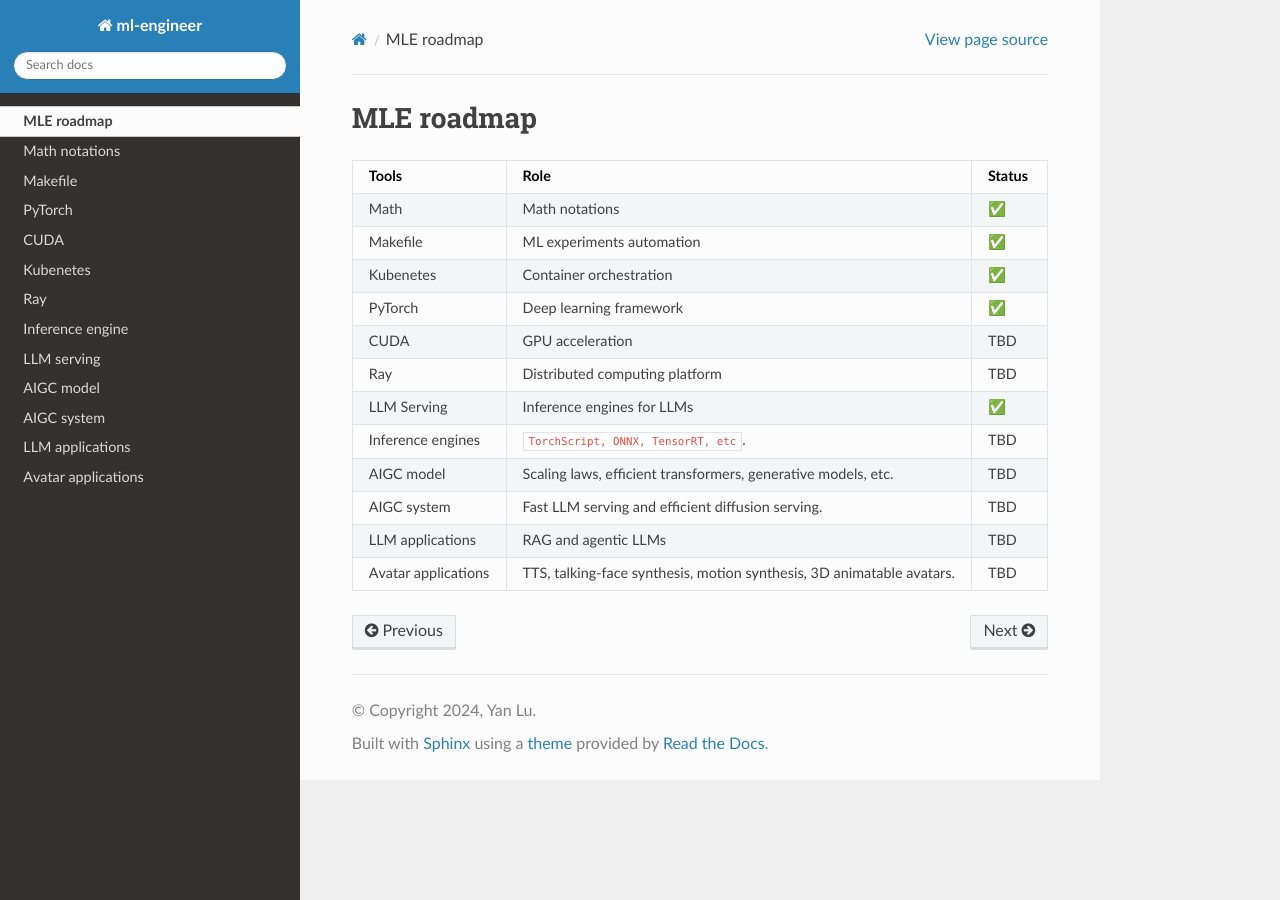
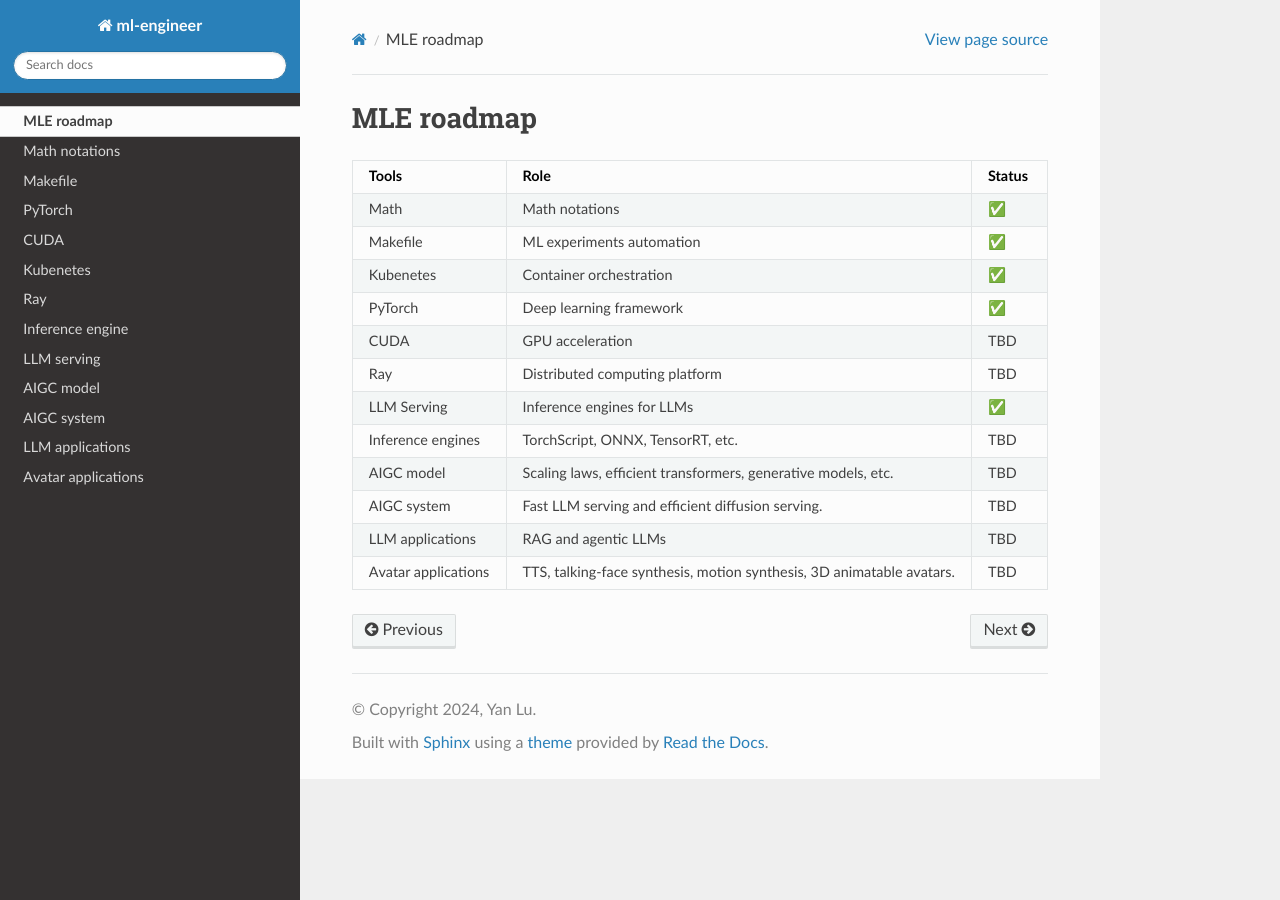
Before and after one commit to Jason-cs18/ml-engineer, a Sphinx documentation site: the page built from docs/source/roadmap.rst, in a window 1280 px wide. Built offline with Sphinx 7.4.7 and the Read the Docs theme 3.1.0, drawn with Linux system fonts in a browser that asks for light colours.

```diff
--- a/docs/source/roadmap.rst
+++ b/docs/source/roadmap.rst
@@ -31,7 +31,7 @@ MLE roadmap
      - Inference engines for LLMs
      - ✅
    * - Inference engines
-     - ``TorchScript, ONNX, TensorRT, etc``.
+     - TorchScript, ONNX, TensorRT, etc.
      - TBD
    * - AIGC model
      - Scaling laws, efficient transformers, generative models, etc.
```
